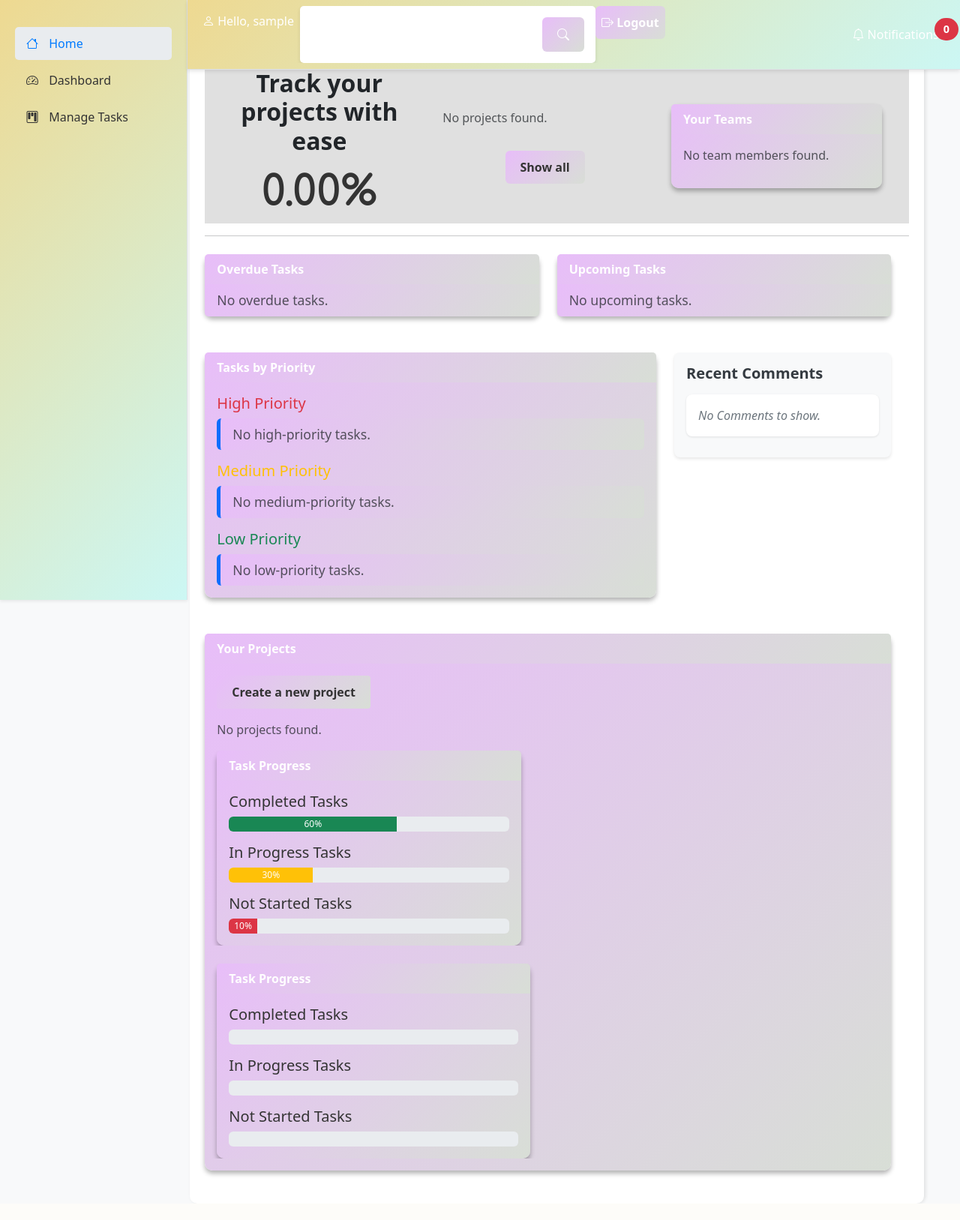
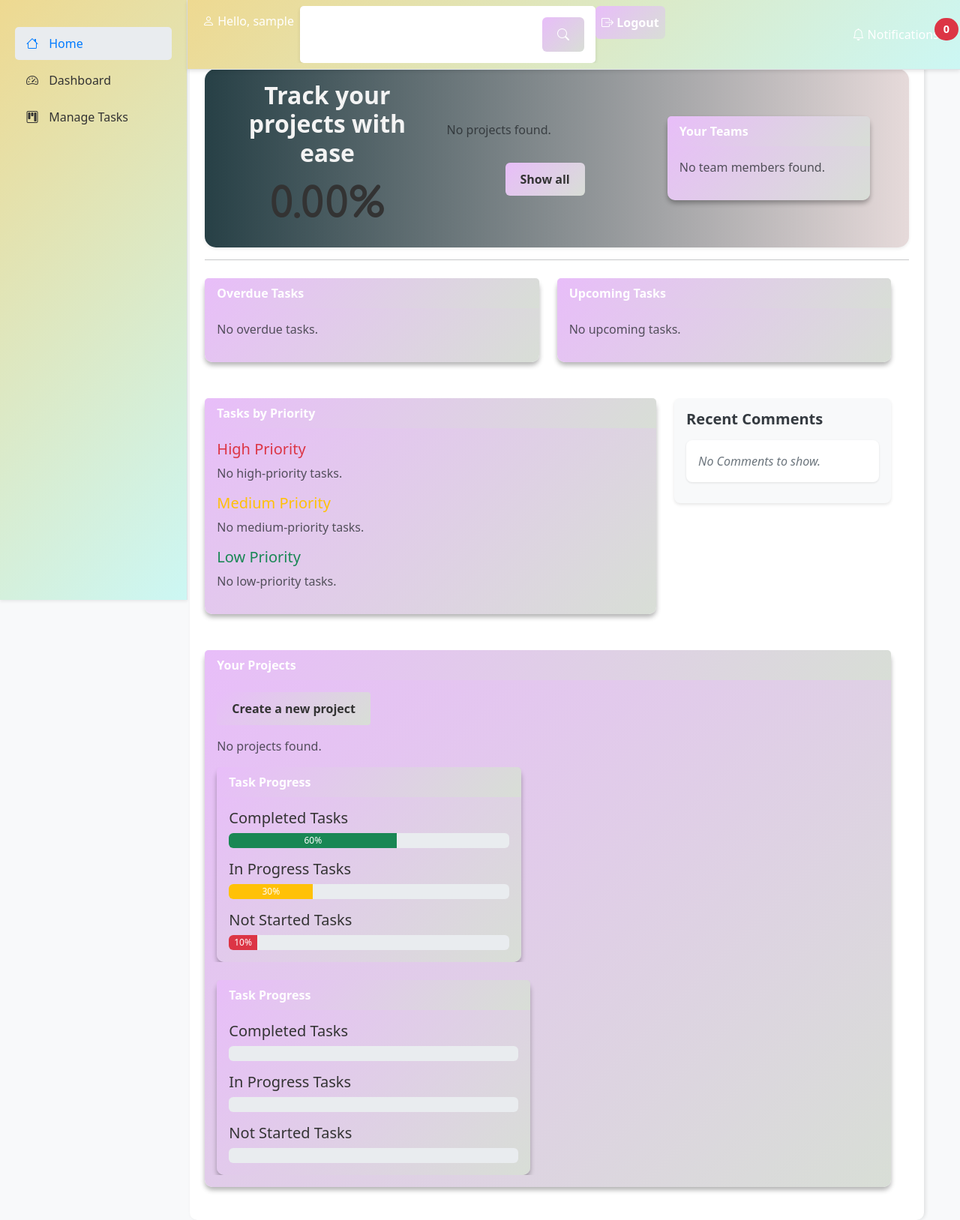
Before and after one commit to Njoro90260/Task-Project-Management-Tool, a Django app: page /dashboard/ in a window 1280 px wide. Shown: the whole page at 75% size. Before the commit the page ends 1605 px from the top, so only its background shows below. Run offline with Django 5.2, Linux system fonts and the light colour scheme; the visitor is signed in with stand-in values (Sample User, id 1); data comes from the database, SQL or seed files in the repository; data that the repository does not hold is empty; parts of the project's set-up code (start-up, migrations or seed data) failed here and were passed over; some libraries are stand-ins or nearby versions.

Commit message:
home commit 1 and task list cards.

```diff
--- a/projects/templates/projects/base.html
+++ b/projects/templates/projects/base.html
@@ -101,7 +101,7 @@
             <main id="mainContent"
                 class="{% if show_sidebar is False %}col-12{% else %}col-md-9 ms-sm-auto col-lg-10{% endif %} px-md-4">
                 <div class="content-container pt-3 mt-3">
-                    <div class="header">
+                    <div class="header shadow-sm p-3 mb-3 bg-body">
                         {% block page_header %}{% endblock page_header %}
                     </div>
                     <hr>
@@ -118,5 +118,4 @@
     <script src="{% static 'js/kanban.js' %}"></script>
     {% bootstrap_javascript %}
 </body>
-
 </html>
--- a/projects/templates/projects/dashboard.html
+++ b/projects/templates/projects/dashboard.html
@@ -67,34 +67,46 @@
     <div class="col-md-6">
         <div class="card mb-4">
             <div class="card-header bg-danger text-white">Overdue Tasks</div>
-            <ul class="list-group list-group-flush">
+            <div class="card-body">
                 {% for task in overdue_tasks %}
-                <li class="list-group-item d-flex justify-content-between align-items-center">
-                    <a href="{% url 'tasks:task_detail' task_id=task.id %}">{{ task.title }} (Due: {{ task.due_date
-                        }})</a>
-                    <a href="{% url 'tasks:edit_task' task_id=task.id %}" class="btn btn-sm btn-warning">Edit</a>
-                </li>
+                <div class="card mb-2 border-danger h-auto p-2 task-list">
+                    <div class="card-body p-2">
+                        <h6 class="card-title mb-1">
+                            <a href="{% url 'tasks:task_detail' task_id=task.id %}" class="text-danger">{{ task.title }}</a>
+                        </h6>
+                        <p class="card-text text-muted mb-1">Due: {{ task.due_date }}</p>
+                        <a href="{% url 'tasks:edit_task' task_id=task.id %}" class="btn btn-warning btn-sm">Edit</a>
+                    </div>
+                </div>
                 {% empty %}
-                <li class="list-group-item text-muted">No overdue tasks.</li>
+                <p class="text-muted">No overdue tasks.</p>
                 {% endfor %}
-            </ul>
+            </div>
         </div>
     </div>
 
     <div class="col-md-6">
         <div class="card mb-4">
             <div class="card-header bg-info text-white">Upcoming Tasks</div>
-            <ul class="list-group list-group-flush">
+            <div class="card-body">
                 {% for task in upcoming_tasks %}
-                <li class="list-group-item d-flex justify-content-between align-items-center">
-                    <a href="{% url 'tasks:task_detail' task_id=task.id %}">{{ task.title }} (Due: {{ task.due_date
-                        }})</a>
-                    <a href="{% url 'tasks:edit_task' task_id=task.id %}" class="btn btn-sm btn-primary">Edit</a>
-                </li>
+                <div class="card mb-2 border-info h-auto p-2">
+                    <div class="card-body p-2 task-list">
+                        <h6 class="card-title mb-1">
+                            <a href="{% url 'tasks:task_detail' task_id=task.id %}" class="text-info">{{ task.title
+                                }}</a>
+                        </h6>
+                        <div class="d-flex justify-content-between align-items-center">
+                            <p class="card-text text-muted mb-0">Due: {{ task.due_date }}</p>
+                            <a href="{% url 'tasks:edit_task' task_id=task.id %}"
+                                class="btn btn-primary btn-sm">Edit</a>
+                        </div>
+                    </div>
+                </div>
                 {% empty %}
-                <li class="list-group-item text-muted">No upcoming tasks.</li>
+                <p class="text-muted">No upcoming tasks.</p>
                 {% endfor %}
-            </ul>
+            </div>
         </div>
     </div>
 </div>
@@ -106,46 +118,62 @@
             <div class="card-header bg-secondary text-white">Tasks by Priority</div>
             <div class="card-body">
                 <h5 class="text-danger">High Priority</h5>
-                <ul class="list-group mb-3">
+                <div class="row">
                     {% for task in high_priority_tasks %}
-                    <li class="list-group-item d-flex justify-content-between align-items-center">
-                        {{ task.title }}
+                    <div class="col-md-6">
+                        <div class="card mb-2 border-danger h-auto p-2 task-list">
+                            <div class="card-body p-2 d-flex justify-content-between align-items-center">
+                                <span class="fw-bold">{{ task.title }}</span>
                                 <span class="badge bg-danger">High</span>
-                        <a href="{% url 'tasks:edit_task' task_id=task.id %}" class="btn btn-sm btn-warning">Edit</a>
-                    </li>
-                    {% empty %}
-                    <li class="list-group-item text-muted">No high-priority tasks.</li>
-                    {% endfor %}
-                </ul>
-
-                <h5 class="text-warning">Medium Priority</h5>
-                <ul class="list-group mb-3">
-                    {% for task in medium_priority_tasks %}
-                    <li class="list-group-item d-flex justify-content-between align-items-center">
-                        {{ task.title }}
-                        <span class="badge bg-warning">Medium</span>
-                        <a href="{% url 'tasks:edit_task' task_id=task.id %}" class="btn btn-sm btn-primary">Edit</a>
-                    </li>
-                    {% empty %}
-                    <li class="list-group-item text-muted">No medium-priority tasks.</li>
-                    {% endfor %}
-                </ul>
-
-                <h5 class="text-success">Low Priority</h5>
-                <ul class="list-group">
-                    {% for task in low_priority_tasks %}
-                    <li class="list-group-item d-flex justify-content-between align-items-center">
-                        {{ task.title }}
-                        <span class="badge bg-success">Low</span>
-                        <a href="{% url 'tasks:edit_task' task_id=task.id %}" class="btn btn-sm btn-primary">Edit</a>
-                    </li>
-                    {% empty %}
-                    <li class="list-group-item text-muted">No low-priority tasks.</li>
-                    {% endfor %}
-                </ul>
+                                <a href="{% url 'tasks:edit_task' task_id=task.id %}"
+                                    class="btn btn-warning btn-sm">Edit</a>
                             </div>
                         </div>
                     </div>
+                    {% empty %}
+                    <p class="text-muted">No high-priority tasks.</p>
+                    {% endfor %}
+                </div>
+
+                <h5 class="text-warning">Medium Priority</h5>
+                <div class="row">
+                    {% for task in medium_priority_tasks %}
+                    <div class="col-md-6">
+                        <div class="card mb-2 border-warning h-auto p-2 task-list">
+                            <div class="card-body p-2 d-flex justify-content-between align-items-center">
+                                <span class="fw-bold">{{ task.title }}</span>
+                                <span class="badge bg-warning">Medium</span>
+                                <a href="{% url 'tasks:edit_task' task_id=task.id %}"
+                                    class="btn btn-primary btn-sm">Edit</a>
+                            </div>
+                        </div>
+                    </div>
+                    {% empty %}
+                    <p class="text-muted">No medium-priority tasks.</p>
+                    {% endfor %}
+                </div>
+
+                <h5 class="text-success">Low Priority</h5>
+                <div class="row">
+                    {% for task in low_priority_tasks %}
+                    <div class="col-md-6">
+                        <div class="card mb-2 border-success h-auto p-2">
+                            <div class="card-body p-2 d-flex justify-content-between align-items-center task-list">
+                                <span class="fw-bold">{{ task.title }}</span>
+                                <span class="badge bg-success">Low</span>
+                                <a href="{% url 'tasks:edit_task' task_id=task.id %}"
+                                    class="btn btn-primary btn-sm">Edit</a>
+                            </div>
+                        </div>
+                    </div>
+                    {% empty %}
+                    <p class="text-muted">No low-priority tasks.</p>
+                    {% endfor %}
+                </div>
+            </div>
+        </div>
+    </div>
+
 
     <!-- Recent Comments Section -->
     <div class="col-md-4">
@@ -233,19 +261,22 @@
                                     <!-- Progress bar for completed tasks -->
                                     <h5>Completed Tasks</h5>
                                     <div class="progress mb-3">
-                        <div class="progress-bar bg-success" role="progressbar" style="width: 60%" aria-valuenow="60" aria-valuemin="0" aria-valuemax="100">60%</div>
+                                        <div class="progress-bar bg-success" role="progressbar" style="width: 60%"
+                                            aria-valuenow="60" aria-valuemin="0" aria-valuemax="100">60%</div>
                                     </div>
 
                                     <!-- Progress bar for in-progress tasks -->
                                     <h5>In Progress Tasks</h5>
                                     <div class="progress mb-3">
-                        <div class="progress-bar bg-warning" role="progressbar" style="width: 30%" aria-valuenow="30" aria-valuemin="0" aria-valuemax="100">30%</div>
+                                        <div class="progress-bar bg-warning" role="progressbar" style="width: 30%"
+                                            aria-valuenow="30" aria-valuemin="0" aria-valuemax="100">30%</div>
                                     </div>
 
                                     <!-- Progress bar for not started tasks -->
                                     <h5>Not Started Tasks</h5>
                                     <div class="progress">
-                        <div class="progress-bar bg-danger" role="progressbar" style="width: 10%" aria-valuenow="10" aria-valuemin="0" aria-valuemax="100">10%</div>
+                                        <div class="progress-bar bg-danger" role="progressbar" style="width: 10%"
+                                            aria-valuenow="10" aria-valuemin="0" aria-valuemax="100">10%</div>
                                     </div>
                                 </div>
                             </div>
@@ -261,24 +292,30 @@
                             <div class="card-body">
                                 <h5>Completed Tasks</h5>
                                 <div class="progress mb-3">
-                    <div class="progress-bar bg-success" role="progressbar" style="width: {{ completed_percentage }}%"
-                        aria-valuenow="{{ completed_percentage }}" aria-valuemin="0" aria-valuemax="100">
+                                    <div class="progress-bar bg-success" role="progressbar"
+                                        style="width: {{ completed_percentage }}%"
+                                        aria-valuenow="{{ completed_percentage }}" aria-valuemin="0"
+                                        aria-valuemax="100">
                                         {{ completed_percentage|floatformat:2 }}%
                                     </div>
                                 </div>
 
                                 <h5>In Progress Tasks</h5>
                                 <div class="progress mb-3">
-                    <div class="progress-bar bg-warning" role="progressbar" style="width: {{ in_progress_percentage }}%"
-                        aria-valuenow="{{ in_progress_percentage }}" aria-valuemin="0" aria-valuemax="100">
+                                    <div class="progress-bar bg-warning" role="progressbar"
+                                        style="width: {{ in_progress_percentage }}%"
+                                        aria-valuenow="{{ in_progress_percentage }}" aria-valuemin="0"
+                                        aria-valuemax="100">
                                         {{ in_progress_percentage|floatformat:2 }}%
                                     </div>
                                 </div>
 
                                 <h5>Not Started Tasks</h5>
                                 <div class="progress">
-                    <div class="progress-bar bg-danger" role="progressbar" style="width: {{ not_started_percentage }}%"
-                        aria-valuenow="{{ not_started_percentage }}" aria-valuemin="0" aria-valuemax="100">
+                                    <div class="progress-bar bg-danger" role="progressbar"
+                                        style="width: {{ not_started_percentage }}%"
+                                        aria-valuenow="{{ not_started_percentage }}" aria-valuemin="0"
+                                        aria-valuemax="100">
                                         {{ not_started_percentage|floatformat:2 }}%
 
                                     </div>
--- a/projects/views.py
+++ b/projects/views.py
@@ -145,7 +145,7 @@ def project_detail(request, project_id):
     return render(request, "projects/project_detail.html", context)
 
 
-
+@login_required
 def create_project_and_tasks(request, project_id=None):
     """"View for creating a new project and optionally adding tasks."""
     if project_id:
--- a/static/css/styles.css
+++ b/static/css/styles.css
@@ -1,6 +1,6 @@
 @font-face {
     font-family: 'Comfortaa';
-    src: url('static/css/Comfortaa/static/Comfortaa-Bold.ttf') format('truetype');
+    src: url('/static/css/Comfortaa/static/Comfortaa-Bold.ttf') format('truetype');
 }
 
 
@@ -23,11 +23,16 @@ h3 {
 
 /* Gradient background for cards and sections */
 .card {
-    background: linear-gradient(135deg, #e8bdf9, #d8ded6); /* Gradient background */
-    border: none; /* Remove border */
-    border-radius: 10px; /* Rounded corners */
-    box-shadow: 0 4px 6px rgba(0, 0, 0, 0.3); /* Subtle shadow */
-    color: #333; /* Dark text for better contrast */
+    background: linear-gradient(135deg, #e8bdf9, #d8ded6);
+    /* Gradient background */
+    border: none;
+    /* Remove border */
+    border-radius: 10px;
+    /* Rounded corners */
+    box-shadow: 0 4px 6px rgba(0, 0, 0, 0.3);
+    /* Subtle shadow */
+    color: #333;
+    /* Dark text for better contrast */
 }
 
 .progress {
@@ -40,9 +45,12 @@ h3 {
     justify-content: space-between;
     align-items: center;
     font-size: 1.1rem;
-    background: linear-gradient(135deg, #e8bdf9, #d8ded6); /* Gradient background */
-    border: none; /* Remove border */
-    color: #333; /* Dark text for better contrast */
+    background: linear-gradient(135deg, #e8bdf9, #d8ded6);
+    /* Gradient background */
+    border: none;
+    /* Remove border */
+    color: #333;
+    /* Dark text for better contrast */
     border-left: 5px solid #0d6efd;
 }
 
@@ -61,18 +69,26 @@ canvas {
 #sidebar-wrapper {
     width: 250px;
     transition: transform 0.3s ease;
-    position: fixed; /* Make sidebar fixed */
-    height: 100vh; /* Full height */
-    z-index: 1000; /* Ensure it's above other content */
-    background: linear-gradient(135deg, #eed991, #ccf7f4); /* Gradient background */
-    box-shadow: 2px 0px 5px rgba(0, 0, 0, 0.1); /* Shadow for depth */
-    color: white; /* White text for better contrast */
+    position: fixed;
+    /* Make sidebar fixed */
+    height: 100vh;
+    /* Full height */
+    z-index: 1000;
+    /* Ensure it's above other content */
+    background: linear-gradient(135deg, #eed991, #ccf7f4);
+    /* Gradient background */
+    box-shadow: 2px 0px 5px rgba(0, 0, 0, 0.1);
+    /* Shadow for depth */
+    color: white;
+    /* White text for better contrast */
     padding: 20px;
-    border-right: 1px solid rgba(0, 0, 0, 0.1); /* Subtle border */
+    border-right: 1px solid rgba(0, 0, 0, 0.1);
+    /* Subtle border */
 }
 
 #sidebar-wrapper .nav-link {
-    color: white; /* White text for links */
+    color: white;
+    /* White text for links */
     padding: 10px 15px;
     border-radius: 5px;
     margin-bottom: 5px;
@@ -80,15 +96,18 @@ canvas {
 }
 
 #sidebar-wrapper .nav-link:hover {
-    background-color: rgba(255, 255, 255, 0.1); /* Light hover effect */
+    background-color: rgba(255, 255, 255, 0.1);
+    /* Light hover effect */
 }
 
 #sidebar-wrapper .nav-link.active {
-    background-color: rgba(255, 255, 255, 0.2); /* Active link background */
+    background-color: rgba(255, 255, 255, 0.2);
+    /* Active link background */
 }
 
 #sidebar-wrapper .nav-link i {
-    margin-right: 10px; /* Space between icon and text */
+    margin-right: 10px;
+    /* Space between icon and text */
 }
 
 /* Navbar Styling */
@@ -97,10 +116,14 @@ canvas {
     top: 0;
     left: 250px;
     width: calc(100% - 250px);
-    z-index: 1000; /* Ensure it's above other content */
-    background: linear-gradient(135deg, #eed991, #ccf7f4); /* Gradient background */
-    box-shadow: 0px 2px 5px rgba(0, 0, 0, 0.1); /* Shadow for depth */
-    color: white; /* White text for better contrast */
+    z-index: 1000;
+    /* Ensure it's above other content */
+    background: linear-gradient(135deg, #eed991, #ccf7f4);
+    /* Gradient background */
+    box-shadow: 0px 2px 5px rgba(0, 0, 0, 0.1);
+    /* Shadow for depth */
+    color: white;
+    /* White text for better contrast */
     transition: left 0.3s ease, width 0.3s ease;
 }
 
@@ -110,11 +133,13 @@ canvas {
 }
 
 .navbar .navbar-nav .nav-link {
-    color: white; /* White text for links */
+    color: white;
+    /* White text for links */
 }
 
 .navbar .navbar-toggler {
-    border-color: rgba(255, 255, 255, 0.1); /* Light border for toggler */
+    border-color: rgba(255, 255, 255, 0.1);
+    /* Light border for toggler */
 }
 
 .navbar .navbar-toggler-icon {
@@ -122,27 +147,34 @@ canvas {
 }
 
 .navbar .form-control {
-    background-color: rgba(255, 255, 255, 0.1); /* Light background for search */
+    background-color: rgba(255, 255, 255, 0.1);
+    /* Light background for search */
     border: none;
-    color: white; /* White text for search */
+    color: white;
+    /* White text for search */
 }
 
 .navbar .form-control::placeholder {
-    color: rgba(255, 255, 255, 0.5); /* Light placeholder text */
+    color: rgba(255, 255, 255, 0.5);
+    /* Light placeholder text */
 }
 
 .navbar .btn-outline-success {
-    border-color: rgba(255, 255, 255, 0.5); /* Light border for button */
-    color: white; /* White text for button */
+    border-color: rgba(255, 255, 255, 0.5);
+    /* Light border for button */
+    color: white;
+    /* White text for button */
 }
 
 .navbar .btn-outline-success:hover {
-    background-color: rgba(255, 255, 255, 0.1); /* Light hover effect */
+    background-color: rgba(255, 255, 255, 0.1);
+    /* Light hover effect */
 }
 
 /* Adjust main content padding to account for fixed navbar */
 main {
-    padding-top: 60px; /* Adjust based on navbar height */
+    padding-top: 60px;
+    /* Adjust based on navbar height */
 }
 
 /* When sidebar is hidden */
@@ -195,7 +227,8 @@ main {
 #mainContent {
     margin-left: 250px;
     transition: margin-left 0.3s ease;
-    overflow-x: hidden; /* Prevents main content from causing overflow */
+    overflow-x: hidden;
+    /* Prevents main content from causing overflow */
 }
 
 #mainContent.expanded {
@@ -296,7 +329,10 @@ main {
     border-radius: 5px;
     cursor: grab;
 }
-
+.task-list:hover {
+    transform: translateY(-2px);
+    box-shadow: 0 4px 6px rgba(0, 0, 0, 0.1);
+}
 /* comment form styles */
 .suggestions-list {
     position: absolute;
@@ -350,9 +386,12 @@ main {
 /* Gradient background for cards and sections */
 .custom-btn,
 .btn {
-    background: linear-gradient(135deg, #e8bdf9, #d8ded6); /* Gradient background for buttons */
-    border: none; /* Remove border */
-    color: #333; /* Dark text for better contrast */
+    background: linear-gradient(135deg, #e8bdf9, #d8ded6);
+    /* Gradient background for buttons */
+    border: none;
+    /* Remove border */
+    color: #333;
+    /* Dark text for better contrast */
     padding: 10px 20px;
     font-weight: bold;
     transition: 0.3s;
@@ -362,8 +401,10 @@ main {
 /* Gradient background for cards and sections */
 .custom-btn:hover,
 .btn:hover {
-    background: linear-gradient(135deg, #d8ded6, #e8bdf9); /* Reverse gradient on hover */
-    color: #000; /* Darker text on hover */
+    background: linear-gradient(135deg, #d8ded6, #e8bdf9);
+    /* Reverse gradient on hover */
+    color: #000;
+    /* Darker text on hover */
     transform: scale(1.05);
 }
 
@@ -535,7 +576,14 @@ main {
 
 /* modal */
 .header {
-    background-color: #e0e0e0;
+    background: #E6DADA;
+    /* fallback for old browsers */
+    background: -webkit-linear-gradient(to right, #274046, #E6DADA);
+    /* Chrome 10-25, Safari 5.1-6 */
+    background: linear-gradient(to right, #274046, #E6DADA);
+    /* W3C, IE 10+/ Edge, Firefox 16+, Chrome 26+, Opera 12+, Safari 7+ */
+    color: #f3f3f3;
+    border-radius: 15px;
 }
 
 .progress-bar-vertical {
@@ -548,8 +596,10 @@ main {
 
 /* Gradient background for cards and sections */
 .progress-bar-vertical .progress-bar {
-    background: linear-gradient(135deg, #e8bdf9, #d8ded6); /* Gradient background for progress bars */
-    color: #333; /* Dark text for better contrast */
+    background: linear-gradient(135deg, #e8bdf9, #d8ded6);
+    /* Gradient background for progress bars */
+    color: #333;
+    /* Dark text for better contrast */
     width: 100%;
     height: 0;
     transition: height 0.6s ease;
@@ -557,10 +607,13 @@ main {
 
 /* Gradient background for cards and sections */
 .card-header {
-    background: linear-gradient(135deg, #e8bdf9, #d8ded6); /* Gradient background */
-    color: #333; /* Dark text for better contrast */
+    background: linear-gradient(135deg, #e8bdf9, #d8ded6);
+    /* Gradient background */
+    color: #333;
+    /* Dark text for better contrast */
     font-weight: bold;
-    border-bottom: none; /* Remove border */
+    border-bottom: none;
+    /* Remove border */
 }
 
 .badge {
@@ -603,8 +656,10 @@ main {
 }
 
 /* Ensure no horizontal scrolling */
-body, html {
-    overflow-x: hidden; /* Prevents horizontal overflow */
+body,
+html {
+    overflow-x: hidden;
+    /* Prevents horizontal overflow */
     width: 100%;
 }
 
@@ -612,12 +667,14 @@ body, html {
 #mainContent {
     margin-left: 250px;
     transition: margin-left 0.3s ease;
-    overflow-x: hidden; /* Prevents main content from causing overflow */
+    overflow-x: hidden;
+    /* Prevents main content from causing overflow */
 }
 
 /* When sidebar is hidden */
 #mainContent.col-12 {
-    margin-left: 0; /* Take full width */
+    margin-left: 0;
+    /* Take full width */
 }
 
 /* Navbar default when sidebar is present */
@@ -636,9 +693,12 @@ body, html {
 }
 
 /* Prevent other elements from exceeding screen width */
-.container-fluid, .row, .content-container {
+.container-fluid,
+.row,
+.content-container {
     max-width: 100%;
-    overflow-x: hidden; /* Ensures no content stretches beyond screen */
+    overflow-x: hidden;
+    /* Ensures no content stretches beyond screen */
 }
 
 /* Handle responsiveness */
--- a/static/js/scripts.js
+++ b/static/js/scripts.js
@@ -23,21 +23,6 @@ document.addEventListener("DOMContentLoaded", function () {
             modal.style.display = "none";
         }
     };
-
-
-    // toggle sidebar
-    const sidebar = document.getElementById('sidebar-wrapper');
-    const mainContent = document.getElementById('mainContent');
-    const navbar = document.querySelector('.navbar');
-
-    // sidebar.classList.toggle('hidden');
-    // mainContent.classList.toggle('expanded');
-    // navbar.classList.toggle('expanded');
-    const sidebarToggle = document.getElementById("sidebarToggle");
-
-    sidebarToggle.addEventListener("click", function () {
-        document.body.classList.toggle("sidebar-hidden");
-    });
 
     // comments in the dashboard
     // Elements for comment input and suggestions
```
Also changed, not shown: projects/templates/projects/index.html (+38 -8 lines). Lines whose indentation alone changed are shown as unchanged.
